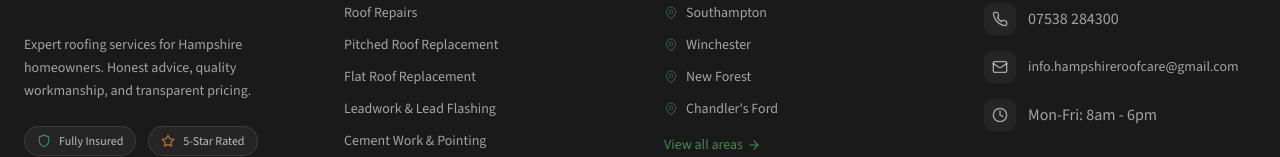
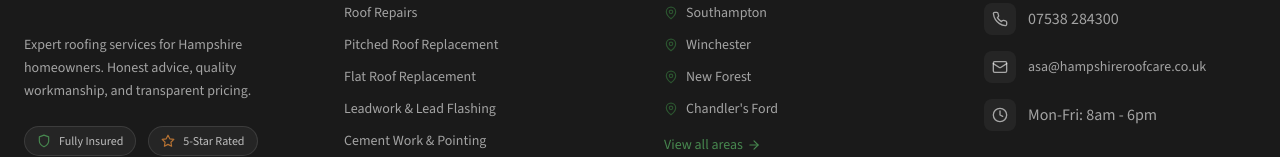
Before and after one commit to MilktreeAgency/hampshire-roof-care, a React (Vite) app: page / in a window 1280 px wide. Shown: the part 10622-10779 px from the top of the page. Built offline with nearby package versions, Linux system fonts and the light colour scheme.

Commit message:
Update public contact email and preserve SEO reporting work

```diff
--- a/components/Footer.tsx
+++ b/components/Footer.tsx
@@ -97,11 +97,11 @@ const Footer: React.FC<FooterProps> = ({ setIsQuoteModalOpen }) => {
                 </div>
                 <span>07538 284300</span>
               </a>
-              <a href="mailto:info.hampshireroofcare@gmail.com" className="flex items-center gap-3 text-white/60 hover:text-primary-400 transition-colors group">
+              <a href="mailto:asa@hampshireroofcare.co.uk" className="flex items-center gap-3 text-white/60 hover:text-primary-400 transition-colors group">
                 <div className="p-2 bg-white/5 rounded-lg group-hover:bg-primary-600/20 transition-colors">
                   <Mail size={16} />
                 </div>
-                <span className="text-sm">info.hampshireroofcare@gmail.com</span>
+                <span className="text-sm">asa@hampshireroofcare.co.uk</span>
               </a>
               <div className="flex items-center gap-3 text-white/60">
                 <div className="p-2 bg-white/5 rounded-lg">
--- a/components/SEO.tsx
+++ b/components/SEO.tsx
@@ -91,7 +91,7 @@ export const LocalBusinessSchema: React.FC<LocalBusinessSchemaProps> = ({
   name = 'Hampshire Roof Care Company',
   description = DEFAULT_DESCRIPTION,
   telephone = '07538284300',
-  email = 'info.hampshireroofcare@gmail.com',
+  email = 'asa@hampshireroofcare.co.uk',
   url = BASE_URL,
   image = `${BASE_URL}/og-image.jpg`,
   priceRange = '££',
--- a/pages/CookiePolicy.tsx
+++ b/pages/CookiePolicy.tsx
@@ -18,7 +18,7 @@ export default function CookiePolicy() {
       <h2>Other services</h2>
       <p>The site uses Google Fonts, Vimeo for the homepage video, and Formspree to handle enquiry submissions. These services receive connection information when their resources are requested or you submit a form. The analytics choice controls Google Analytics; it does not control these other services. You can also manage cookies through your browser settings.</p>
       <h2>Contact</h2>
-      <p>For questions about website data, email <a href="mailto:info.hampshireroofcare@gmail.com">info.hampshireroofcare@gmail.com</a>.</p>
+      <p>For questions about website data, email <a href="mailto:asa@hampshireroofcare.co.uk">asa@hampshireroofcare.co.uk</a>.</p>
     </div>
     <button onClick={openCookieSettings} className="mt-8 rounded-xl bg-primary-600 text-white px-6 py-3 font-semibold">Change cookie settings</button>
   </div></div>;
--- a/pages/GeneralPages.tsx
+++ b/pages/GeneralPages.tsx
@@ -109,14 +109,14 @@ export const ContactPage: React.FC<ContactPageProps> = ({ setIsQuoteModalOpen })
                 </div>
               </a>
 
-              <a href="mailto:info.hampshireroofcare@gmail.com" className="flex items-start gap-3 group p-2 sm:p-4 rounded-2xl hover:bg-surface transition-colors">
+              <a href="mailto:asa@hampshireroofcare.co.uk" className="flex items-start gap-3 group p-2 sm:p-4 rounded-2xl hover:bg-surface transition-colors">
                 <div className="shrink-0 p-3 bg-primary-50 rounded-xl text-primary-600 group-hover:bg-primary-600 group-hover:text-white transition-colors">
                   <Mail size={24} />
                 </div>
                 <div>
                   <h3 className="font-heading font-bold text-charcoal">Email</h3>
                   <p className="text-slate-muted text-sm mb-1">For general enquiries</p>
-                  <span className="text-primary-600 font-medium break-all">info.hampshireroofcare@gmail.com</span>
+                  <span className="text-primary-600 font-medium break-all">asa@hampshireroofcare.co.uk</span>
                 </div>
               </a>
 
@@ -904,7 +904,7 @@ export const PrivacyPage: React.FC<PrivacyPageProps> = ({ setIsQuoteModalOpen })
           </p>
           <h2>Contact</h2>
           <p>
-            If you have any questions about this privacy policy, please contact us at info.hampshireroofcare@gmail.com
+            If you have any questions about this privacy policy, please contact us at asa@hampshireroofcare.co.uk
           </p>
         </div>
       </motion.div>
```
Also changed, not shown: 26 other files (tests, documents, lock files or other folders).
